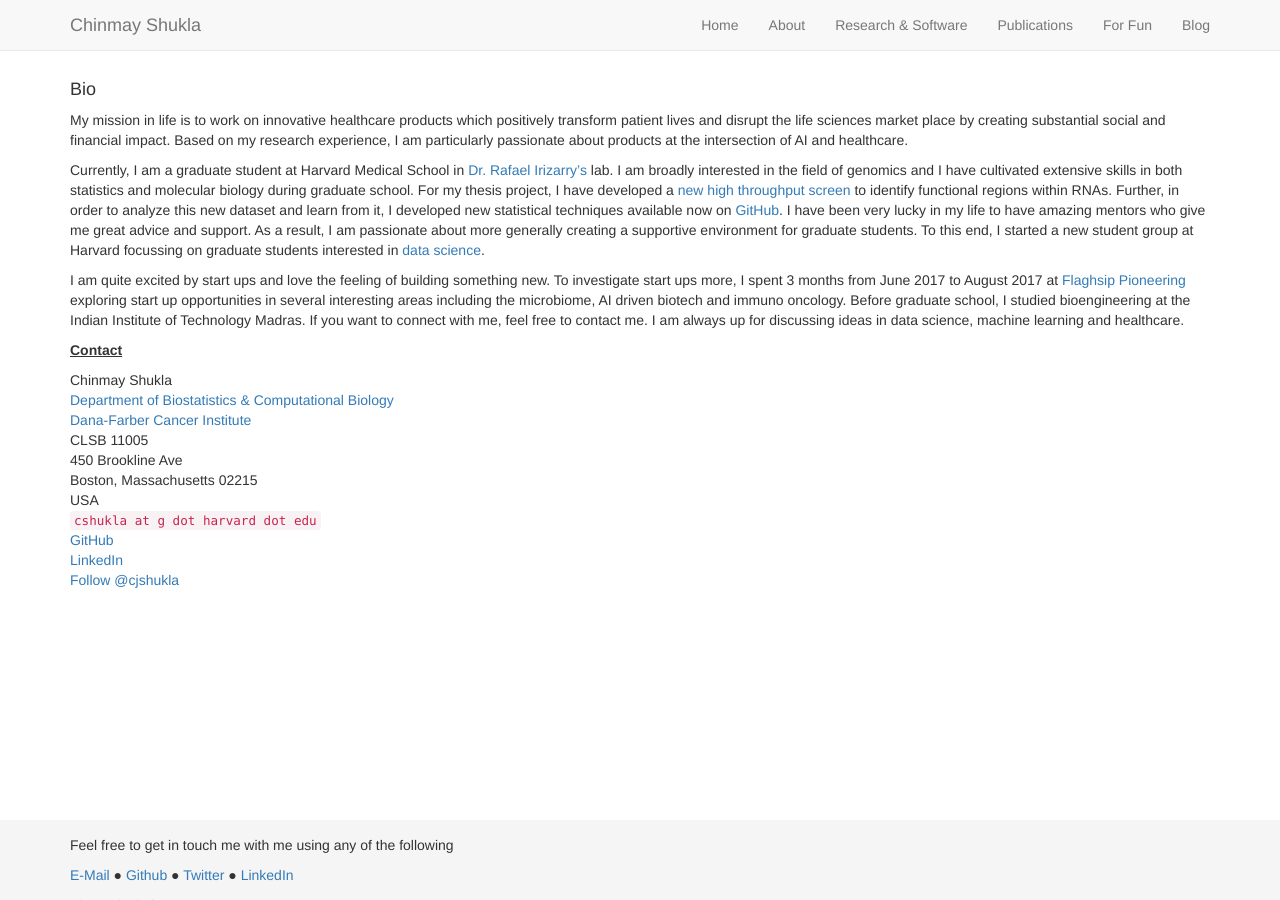
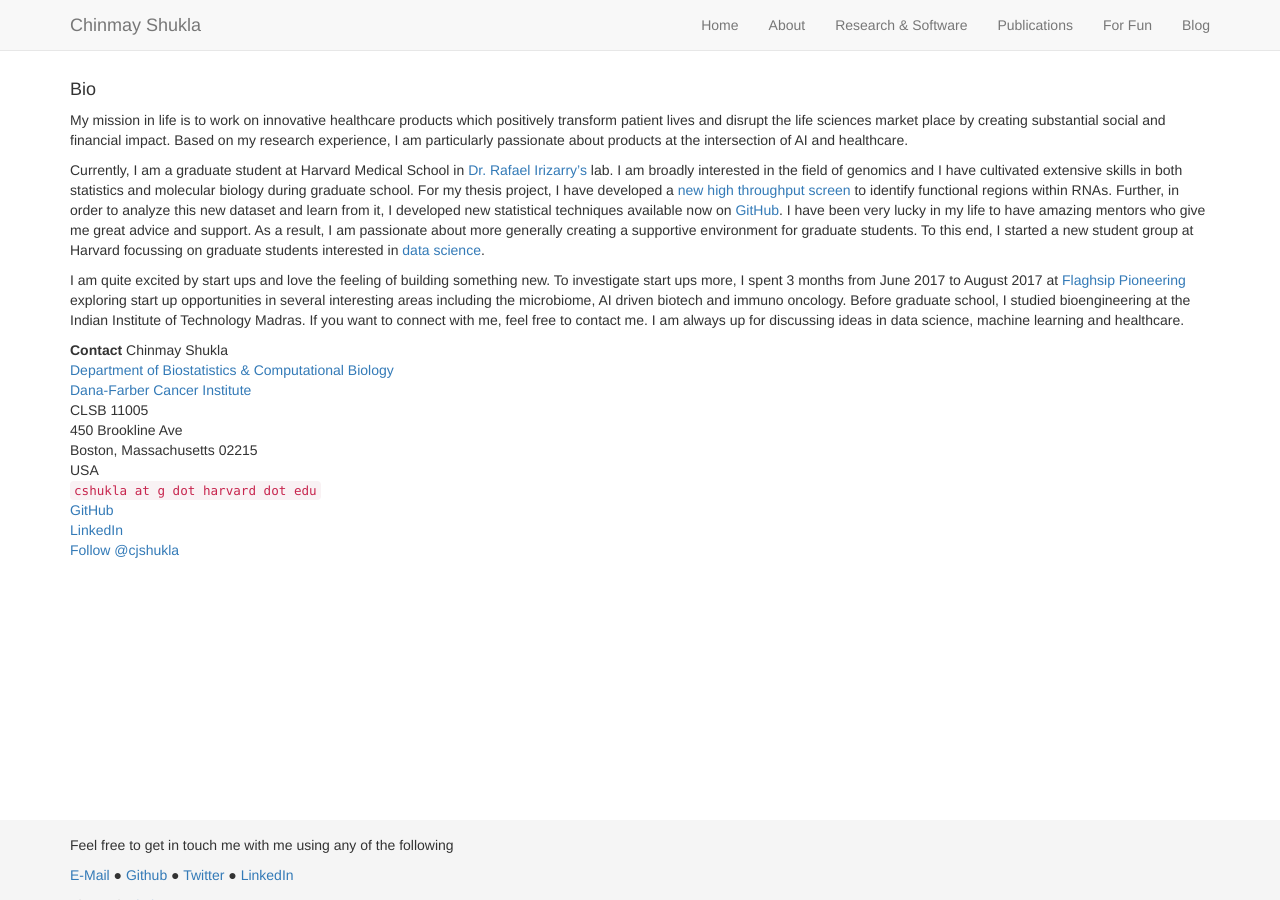
Before and after one commit to cshukla/cshukla.github.io, a Jekyll site: the page built from pages/about.md, in a window 1280 px wide and 900 px high. Built offline with Jekyll 4.4.1, drawn with Linux system fonts in a browser that asks for light colours; nearby versions of some CDN libraries; comment, search, counter and statistics services are not loaded.

Commit message:
minor formatting

```diff
--- a/pages/about.md
+++ b/pages/about.md
@@ -21,8 +21,7 @@ Currently, I am a graduate student at Harvard Medical School in [Dr. Rafael Iriz
 
 I am quite excited by start ups and love the feeling of building something new. To investigate start ups more, I spent 3 months from June 2017 to August 2017 at [Flaghsip Pioneering](http://flagshippioneering.com){:target="_blank"} exploring start up opportunities in several interesting areas including the microbiome, AI driven biotech and immuno oncology. Before graduate school, I studied bioengineering at the Indian Institute of Technology Madras. If you want to connect with me, feel free to contact me. I am always up for discussing ideas in data science, machine learning and healthcare.
 
-<b><u>Contact</u></b>
-
+<b>Contact</b>
 Chinmay Shukla<br/>
 <a href="http://bcb.dfci.harvard.edu" target="_blank">Department of Biostatistics &amp; Computational Biology</a><br/>
 <a href="http://www.dana-farber.org" target="_blank">Dana-Farber Cancer Institute</a><br/>
```
